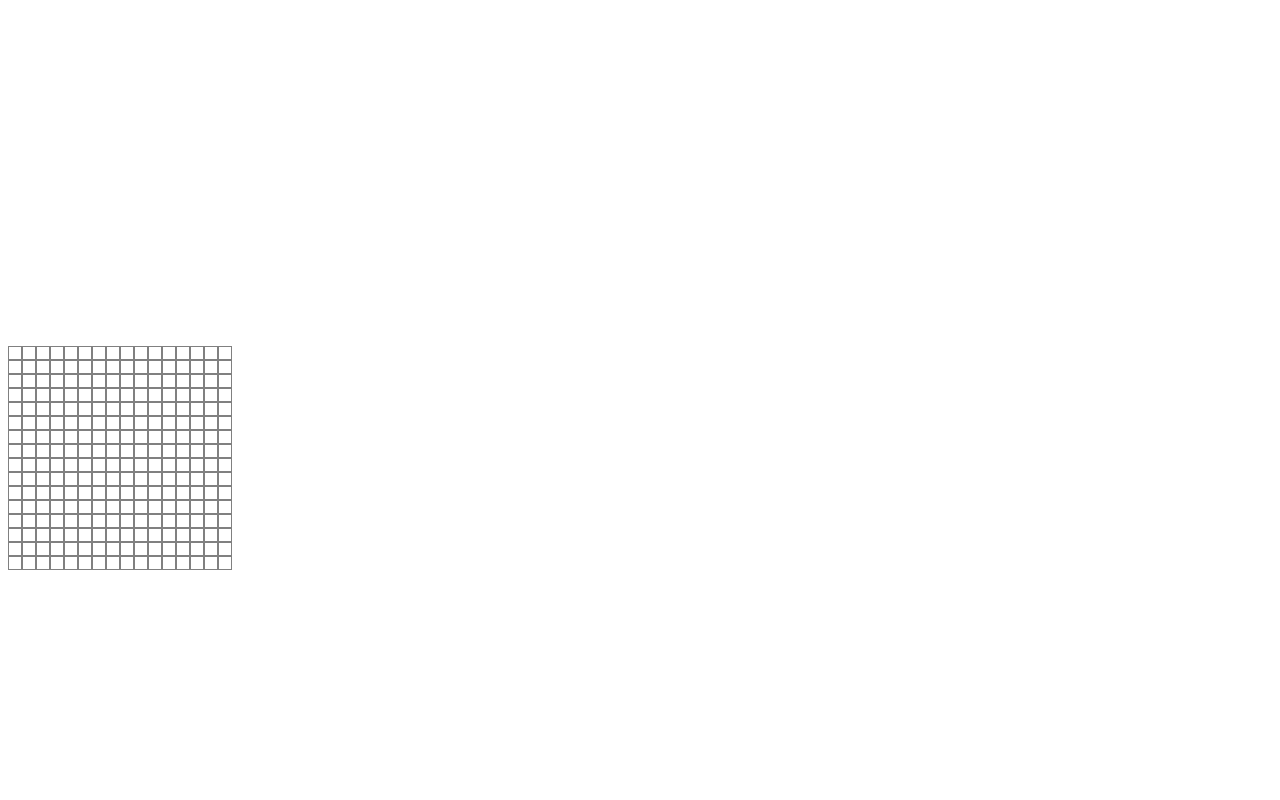
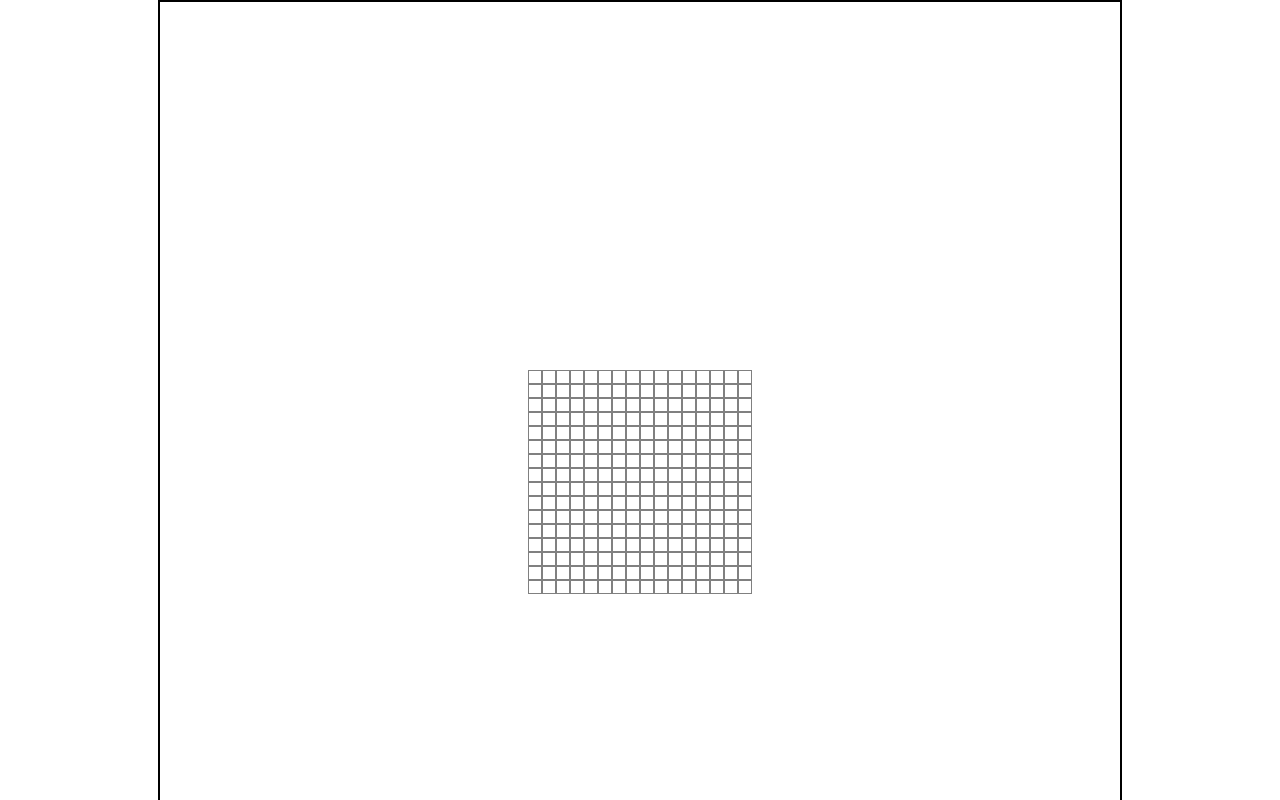
Before and after one commit to ChickPhilA/odin-etch-a-sketch, a plain HTML site: page index.html in a window 1280 px wide. Shown: the top 800 px of the page. Drawn offline with Linux system fonts and the light colour scheme.

Commit message:
centered the grid

```diff
--- a/style.css
+++ b/style.css
@@ -1,11 +1,21 @@
+body {
+    display: flex;
+    justify-content: center;
+    align-items: center;
+
+    margin: 0px;
+}
+
 .container {
     display: flex;
+    flex-direction: column;
     justify-content: center;
-    flex-direction: column;
+    align-items: center;
     flex-wrap: wrap;
+    border: 2px solid black;
 
-    width: 900px;
-    height: 900px;
+    width: 960px;
+    height: 960px;
 }
 
 /* Rows are contained within the container. */
```
